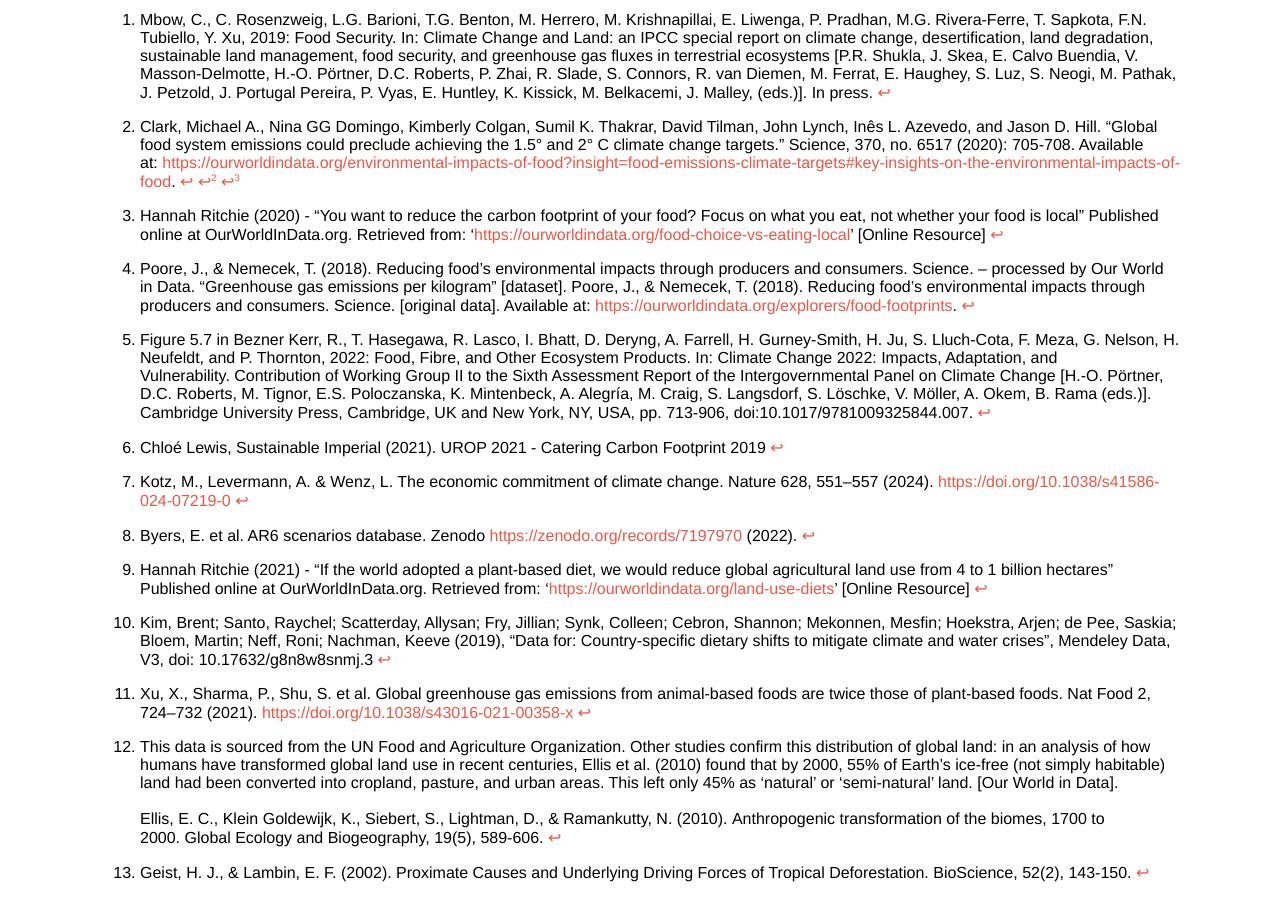
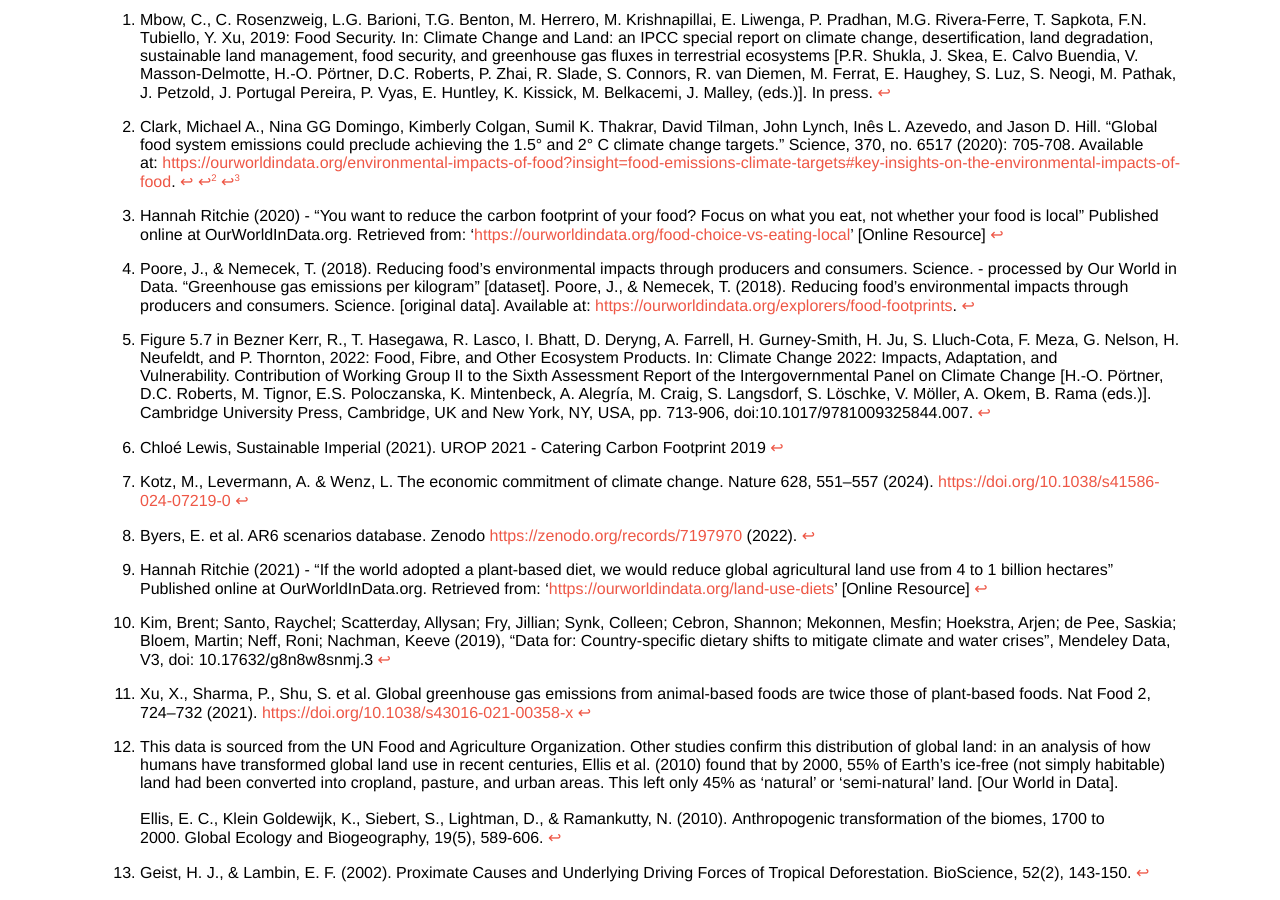
Before and after one commit to yogabbagabb/pbu-imperial.github.io, a Jekyll site: the page built from index.markdown, in a window 1280 px wide and 900 px high, scrolled down 30356 px. Built offline with Jekyll 4.4.1, drawn with Linux system fonts in a browser that asks for light colours; some of the changed text lies outside the part shown.

Commit message:
tiny grammar fix

```diff
--- a/index.markdown
+++ b/index.markdown
@@ -36,7 +36,7 @@ The impacts of climate change will be massive and widespread, and we need to act
 
 [^3]: Hannah Ritchie (2020) - “You want to reduce the carbon footprint of your food? Focus on what you eat, not whether your food is local” Published online at OurWorldInData.org. Retrieved from: '[https://ourworldindata.org/food-choice-vs-eating-local](https://ourworldindata.org/food-choice-vs-eating-local)' [Online Resource]
 
-[^4]: Poore, J., & Nemecek, T. (2018). Reducing food’s environmental impacts through producers and consumers. Science. – processed by Our World in Data. “Greenhouse gas emissions per kilogram” [dataset]. Poore, J., & Nemecek, T. (2018). Reducing food’s environmental impacts through producers and consumers. Science. [original data]. Available at: [https://ourworldindata.org/explorers/food-footprints](https://ourworldindata.org/explorers/food-footprints).
+[^4]: Poore, J., & Nemecek, T. (2018). Reducing food’s environmental impacts through producers and consumers. Science. - processed by Our World in Data. “Greenhouse gas emissions per kilogram” [dataset]. Poore, J., & Nemecek, T. (2018). Reducing food’s environmental impacts through producers and consumers. Science. [original data]. Available at: [https://ourworldindata.org/explorers/food-footprints](https://ourworldindata.org/explorers/food-footprints).
 
 [^5]: Figure 5.7 in Bezner Kerr, R., T. Hasegawa, R. Lasco, I. Bhatt, D. Deryng, A. Farrell, H. Gurney-Smith, H. Ju, S. Lluch-Cota, F. Meza, G. Nelson, H. Neufeldt, and P. Thornton, 2022: Food, Fibre, and Other Ecosystem Products. In: Climate Change 2022: Impacts, Adaptation, and Vulnerability. Contribution of Working Group II to the Sixth Assessment Report of the Intergovernmental Panel on Climate Change [H.-O. Pörtner, D.C. Roberts, M. Tignor, E.S. Poloczanska, K. Mintenbeck, A. Alegría, M. Craig, S. Langsdorf, S. Löschke, V. Möller, A. Okem, B. Rama (eds.)]. Cambridge University Press, Cambridge, UK and New York, NY, USA, pp. 713-906, doi:10.1017/9781009325844.007.
 
```
Also changed, not shown: other parts of index.markdown (+1 -1 lines).
